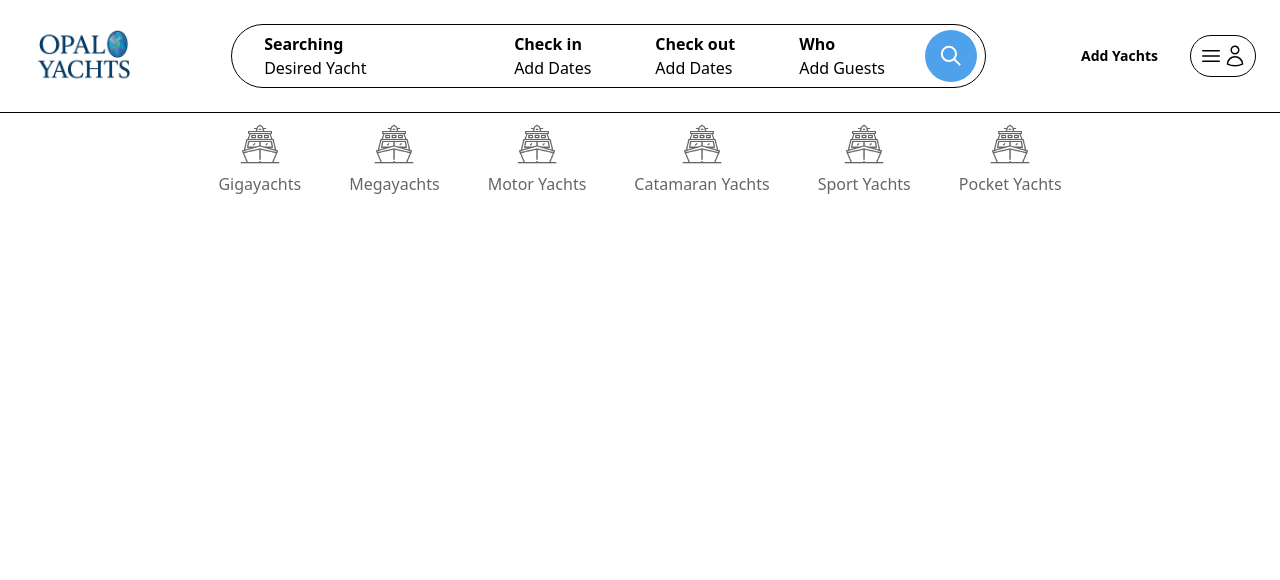
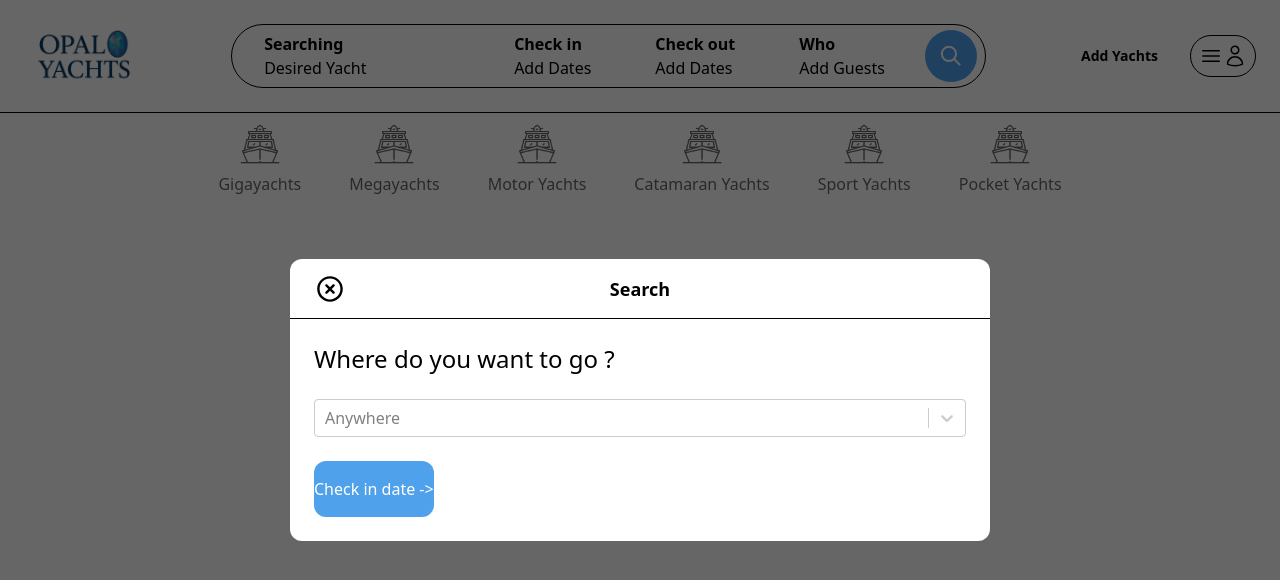
Before and after one commit to OussemaDammak/OpalYachts, a Next.js app: page / in a window 1280 px wide. Both pictures are taken after a click on the element 608 px from the left and 56 px from the top of the page. Shown: the top 580 px of the page. Built offline with nearby package versions, Linux system fonts and the light colour scheme; no server answers; what world-countries would draw is missing.

Commit message:
Search => Modal => Country Search => Calender for checkin and checkout

```diff
--- /dev/null
+++ b/app/components/modals/SearchModal.tsx
@@ -0,0 +1,128 @@
+'use client';
+import Modal from "./Modal";
+import useSearchModal from "@/app/hooks/useSearchModal";
+import SelectCountry, {SelectCountryValue} from "../forms/SelectCountry";
+import { useState } from "react";
+import CustomButton from "../forms/CustomButton";
+import { Range } from "react-date-range";
+import DatePicker from "../forms/Calendar";
+
+const initialDateRange= {
+    startDate: new Date(),
+    endDate: new Date(),
+    key: 'selection'
+}
+
+
+
+const SearchModal = () =>{
+    let content = (<></>);
+    const searchModal = useSearchModal();
+
+    const [country, setCountry]= useState<SelectCountryValue>();
+
+    const [dateRange, setDateRange]= useState<Range>(initialDateRange);
+
+    //set date range
+    const _setDateRange = (selection:Range)=> {
+        if (searchModal.step === 'checkin'){
+            searchModal.open('checkout');
+        } else if (searchModal.step === 'checkout'){
+            searchModal.open('details');
+        }
+
+        setDateRange(selection);
+
+    }
+
+
+    //
+
+
+    const contentLocation = (
+        <>
+            <h2 className="mb-6 text-2xl">Where do you want to go ?</h2>
+
+            <SelectCountry
+                value={country}
+                onChange={(value)=> setCountry(value as SelectCountryValue)}
+            />
+
+            <div className="mt-6 flex flex-row gap-4">
+                <CustomButton
+                    label="Check in date ->"
+                    onClick={()=>searchModal.open('checkin')}
+                />
+            </div>
+        </>
+    )
+
+
+    const contentCheckin = (
+        <>
+            <h2 className="mb-6 text-2xl">When do you want to check in ?</h2>
+            <DatePicker
+                value={dateRange}
+                onChange={(value)=> _setDateRange(value.selection)}
+            />
+
+            <div className="mt-6 flex flex-row gap-4">
+                <CustomButton
+                    label="<- Location"
+                    onClick={()=>searchModal.open('location')}
+                />
+                <CustomButton
+                    label="Check out date ->"
+                    onClick={()=>searchModal.open('checkout')}
+                />
+            </div>
+
+        </>
+
+    )
+
+    const contentCheckout = (
+        <>
+            <h2 className="mb-6 text-2xl">When do you want to check out ?</h2>
+            <DatePicker
+                value={dateRange}
+                onChange={(value)=> _setDateRange(value.selection)}
+            />
+
+            <div className="mt-6 flex flex-row gap-4">
+                <CustomButton
+                    label="<- Check in date"
+                    onClick={()=>searchModal.open('checkin')}
+                />
+                <CustomButton
+                    label="Details ->"
+                    onClick={()=>searchModal.open('details')}
+                />
+            </div>
+
+        </>
+
+    )
+
+
+    if (searchModal.step == 'location'){
+        content=contentLocation;
+    }else if (searchModal.step=='checkin') {
+        content=contentCheckin
+    }else if (searchModal.step=='checkout') {
+        content=contentCheckout
+    }
+
+
+    return (
+        <Modal
+            isOpen={searchModal.isOpen}
+            close={searchModal.close}
+            label="Search"
+            content={content}
+        />
+    )
+
+}
+
+export default SearchModal;
--- a/app/components/navbar/SearchFilters.tsx
+++ b/app/components/navbar/SearchFilters.tsx
@@ -1,7 +1,16 @@
+'use client';
+import useSearchModal from "@/app/hooks/useSearchModal";
+
+
 const SearchFilters = () =>
 {
+
+    const searchModal = useSearchModal();
     return (
-        <div className="h-[48px] lg:h-[64px] flex flex-row items-center justify-between border rounded-full">
+        <div
+            onClick={()=>searchModal.open('location')}
+            className="h-[48px] lg:h-[64px] flex flex-row items-center justify-between border rounded-full"
+            >
             <div className="hidden lg:block">
                 <div className="flex flex-row items-center justify-between">
                     <div className="cursor-pointer w-[250px] h-[63px] px-8 flex flex-col justify-center rounded-full hover:bg-gray-100">
--- /dev/null
+++ b/app/hooks/useSearchModal.ts
@@ -0,0 +1,47 @@
+
+import {create} from "zustand";
+
+
+export type SearchQuery = {
+    country:string;
+    checkIn: Date | null;
+    checkout: Date | null;
+    guests: Number;
+    bathrooms:Number;
+    cabins:Number;
+    category:string;
+}
+
+
+interface SearchmodalStore{
+    isOpen:boolean;
+    open:(step:string)=>void;
+    close:()=>void;
+    //used to get infos
+    query:SearchQuery;
+    // used to set infos
+    setQuery:(query: SearchQuery)=> void;
+
+    step:string;
+
+}
+const useSearchModal = create<SearchmodalStore>((set)=> ({
+    isOpen:false,
+    open:(step)=> set({isOpen:true, step:step}),
+    close:()=> set({isOpen:false}),
+    query:{
+        country:'',
+        checkIn:null,
+        checkout:null,
+        guests:1,
+        cabins:0,
+        bathrooms:0,
+        category:''
+    },
+    setQuery:(query:SearchQuery)=> set({query:query}),
+    step:'',
+
+
+}));
+
+export default useSearchModal;
--- a/app/layout.tsx
+++ b/app/layout.tsx
@@ -6,6 +6,9 @@
 import LoginModal from "./components/modals/LoginModal";
 import SignupModal from "./components/modals/SignupModal";
 import AddPropertyModal from "./components/modals/AddPropertyModal";
+import SearchModal from "./components/modals/SearchModal";
+
+
 const geistSans = Geist({
   variable: "--font-geist-sans",
   subsets: ["latin"],
@@ -49,6 +52,7 @@
   */}
 
     <LoginModal/>
+    <SearchModal/>
     <SignupModal/>
     <AddPropertyModal/>
 
```
